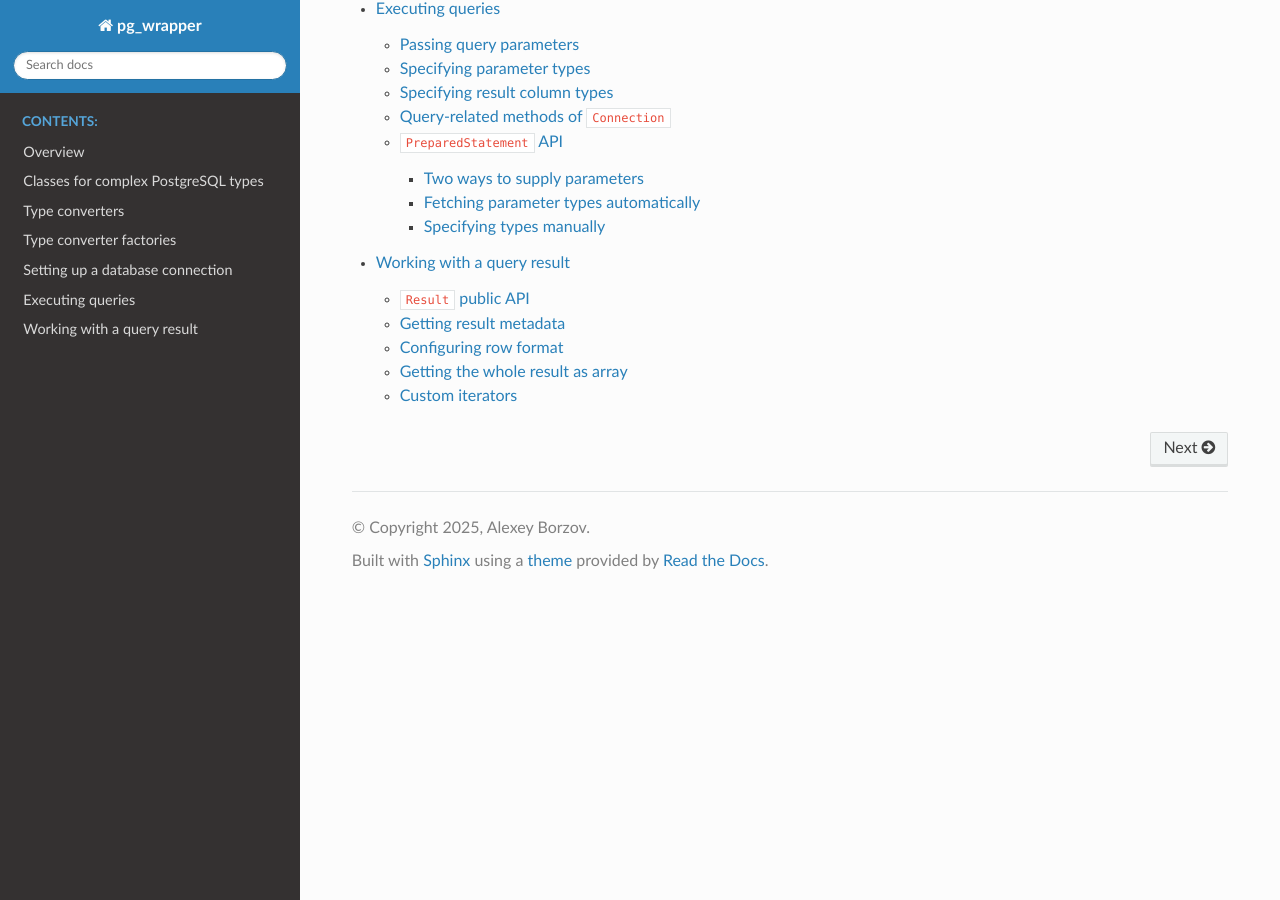
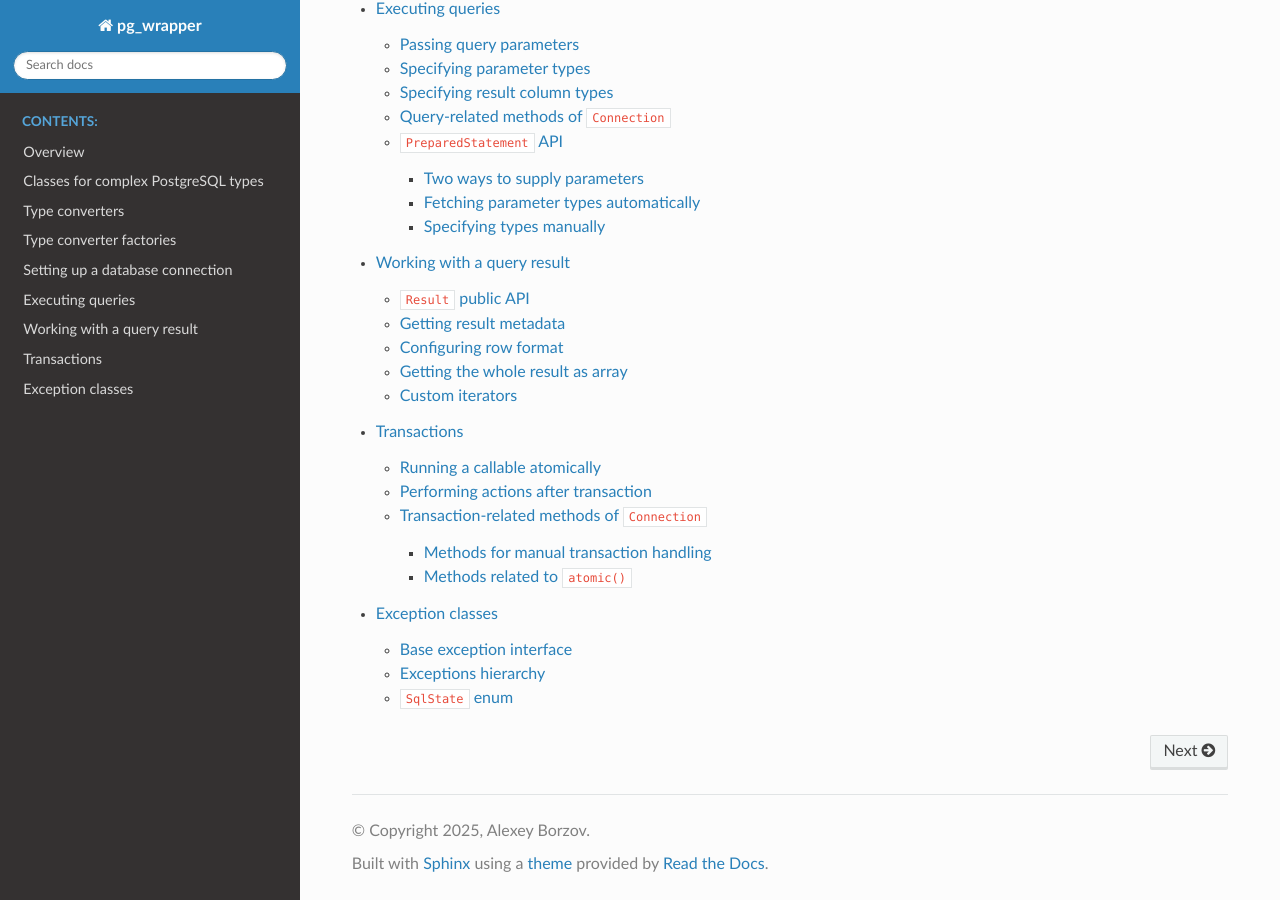
Before and after one commit to sad-spirit/pg-wrapper, a Sphinx documentation site: the page built from docs/index.rst, in a window 1280 px wide and 900 px high, scrolled down 1496 px. Built offline with Sphinx 7.4.7 and the Read the Docs theme 3.1.0, drawn with Linux system fonts in a browser that asks for light colours; some of the changed lines change nothing that is shown.

Commit message:
Documented transaction handling and exceptions

```diff
--- /dev/null
+++ b/docs/exceptions.rst
@@ -0,0 +1,168 @@
+.. _exceptions:
+
+=================
+Exception classes
+=================
+
+pg_wrapper contains a base exception interface and several specialized exception classes that implement it.
+
+The exceptions that represent database errors are created based on ``SQLSTATE`` error codes and contain those codes,
+this allows handling errors not relying on (often localized) error messages.
+
+Base exception interface
+========================
+
+The package contains base exception interface ``\sad_spirit\pg_wrapper\Exception`` and several specialized exception
+classes that extend `SPL Exception classes <https://www.php.net/manual/en/spl.exceptions.php>`__ and implement
+this interface. Therefore all exceptions thrown in ``pg_wrapper`` can be caught like this
+
+.. code-block:: php
+
+    use sad_spirit\pg_wrapper\Exception as PackageException;
+
+    try {
+        // Do some database-related stuff
+    } catch (PackageException $e) {
+        // Database-related exception, it is usually a bad idea to show its message to the user
+    }
+
+It is also possible to catch specific SPL exceptions:
+
+.. code-block:: php
+
+    try {
+        // Do some database-related stuff
+    } catch (\LogicException $e) {
+        // Probably a bug in the code
+    }
+
+Exceptions hierarchy
+====================
+
+All the exception classes below belong to ``sad_spirit\pg_wrapper\exceptions`` namespace:
+
+``BadMethodCallException extends \BadMethodCallException``
+    Namespaced version of
+    `SPL's BadMethodCallException <https://www.php.net/manual/en/class.badmethodcallexception.php>`__
+
+    Thrown if method call is either disallowed altogether, e.g. ``Result::offsetSet()``,
+    or disallowed in current context, e.g. ``Connection::onCommit()`` outside of ``atomic()`` closure.
+
+``InvalidArgumentException extends \InvalidArgumentException``
+    Namespaced version of
+    `SPL's InvalidArgumentException <https://www.php.net/manual/en/class.invalidargumentexception.php>`__
+
+    Thrown e.g. by ``DefaultTypeConverterFactory::getConverterForTypeSpecification()`` if an invalid type name
+    was provided.
+
+``OutOfBoundsException extends \OutOfBoundsException``
+    Namespaced version of
+    `SPL's OutOfBoundsException <https://www.php.net/manual/en/class.outofboundsexception.php>`__
+
+    Thrown e.g. by ``Result`` methods if a non-existent column name / index was given.
+
+``TypeConversionException extends \DomainException``
+    Thrown when conversion of value from/to database representation fails. This is thrown almost exclusively in
+    :ref:`type converters <converters>`.
+
+``RuntimeException extends \RuntimeException``
+    Namespaced version of
+    `SPL's RuntimeException <https://www.php.net/manual/en/class.runtimeexception.php>`__
+
+    Thrown e.g. by ``Connection::createSavepoint()`` if called outside of transaction block.
+
+    ``ServerException``
+        Base class for exceptions coming from Postgres. Defines ``getSqlState(): ?SqlState`` method returning a case
+        of :ref:`SqlState enum <exceptions-enum>` for an error code, if one was available.
+
+        ``ConnectionException``
+            Thrown when database connection fails / is broken.
+
+        ``server\ConstraintViolationException``
+            Thrown when database integrity constraint is violated. It defines an additional
+            ``getConstraintName(): ?string`` method returning name of that constraint
+            if one is available.
+
+        ``server\DataException``
+            Thrown when there are problems with processed data, like division by zero or numeric value out of range.
+
+        ``server\FeatureNotSupportedException``
+            Thrown when an attempt to use functionality not supported by Postgres is made.
+
+        ``server\InsufficientPrivilegeException``
+            Thrown when an action fails due to insufficient permissions.
+
+        ``server\InternalErrorException``
+            Thrown when a database encounters some internal error: e.g. transaction state is invalid.
+
+            Most commonly this happens when trying to execute anything except ``ROLLBACK`` after previous error
+            in transaction block.
+
+        ``server\OperationalException``
+            Thrown for errors related to database's operation that are not necessarily under the control of
+            programmer.
+
+            ``server\QueryCanceledException``
+                Thrown when query is canceled, either due to ``statement_timeout`` setting or user request.
+
+            ``server\TransactionRollbackException``
+                Thrown when transaction is rolled back due to deadlock or serialization failure.
+
+                Unlike other exceptions, queries that caused this one often *need* to be repeated.
+
+        ``server\ProgrammingException``
+            Thrown for programming errors: invalid SQL syntax, undefined or ambiguous objects, etc.
+
+
+Generally, if a query fails:
+
+- ``ConnectionException`` is thrown when connection to server failed;
+- Appropriate subclass of ``ServerException`` is thrown based on ``SQLSTATE`` error
+  code when said code is available and accepted by ``SqlState`` enum;
+- Generic ``ServerException`` otherwise.
+
+.. _exceptions-enum:
+
+``SqlState`` enum
+=================
+
+``\sad_spirit\pg_wrapper\exceptions\SqlState`` is a string-backed ``enum`` representing
+`PostgreSQL error codes <https://www.postgresql.org/docs/current/static/errcodes-appendix.html>`__.
+
+Its case names are "condition names" from the table in the above link, these are used in PL/PgSQL
+for exception handling
+
+.. code-block:: postgres
+
+    do $$
+        declare x numeric;
+        begin
+            x := 1 / 0;
+        exception
+            when division_by_zero then
+                raise notice 'caught division_by_zero';
+        end;
+    $$;
+
+Catching the same error in PHP:
+
+.. code-block:: php
+
+    use sad_spirit\pg_wrapper\exceptions\ServerException;
+    use sad_spirit\pg_wrapper\exceptions\SqlState;
+
+    try {
+        $connection->execute('select 1 / 0');
+    } catch (ServerException $e) {
+        if (SqlState::DIVISION_BY_ZERO === $e->getSqlState()) {
+            echo 'caught division_by_zero';
+        }
+    }
+
+The backing strings for ``SqlState`` cases are five-character error codes that follow the SQL standard's conventions.
+First two characters of an error code denote a class of errors, while the last three characters indicate
+a specific condition within that class. Each class contains a “standard” error code having ``000``
+for the last three characters.
+
+The enum has a ``genericSubclass()`` method returning a case with such a standard error code for the given case,
+this is used by ``ServerException::fromConnection()`` for creating a proper subclass of itself.
--- a/docs/index.rst
+++ b/docs/index.rst
@@ -22,3 +22,5 @@ features like transparent conversion of query results work only with the wrapper
    connecting
    queries
    result
+   transactions
+   exceptions
--- /dev/null
+++ b/docs/transactions.rst
@@ -0,0 +1,193 @@
+.. _transactions:
+
+============
+Transactions
+============
+
+While ``Connection`` has :ref:`usual methods for controlling transactions and savepoints <transactions-methods-manual>`,
+the suggested approach is to use ``atomic()`` method. It takes a callable and executes it atomically, reducing
+the need for boilerplate code.
+
+Running a callable atomically
+=============================
+
+Using ``atomic()`` to execute a callable
+
+.. code-block:: php
+
+   $connection->atomic(function () {
+       // do some stuff
+   });
+
+is roughly equivalent to
+
+.. code-block:: php
+
+   $connection->beginTransaction();
+   try {
+       // do some stuff
+       $connection->commit();
+   } catch (\Throwable $e) {
+       $connection->rollback();
+       throw $e;
+   }
+
+``atomic()`` calls can be nested, the inner call may create a savepoint
+(this behaviour is controlled by a second argument to ``atomic()`` and is disabled by default) and
+thus be rolled back without affecting the whole transaction:
+
+.. code-block:: php
+
+   // note that connection object will be passed as an argument to callback
+   $stored = $connection->atomic(function (Connection $connection) {
+       storeSomeRecords();
+       try {
+           // We know that the function may fail due to some unique constraint violation
+           // and are perfectly fine with that, so request a savepoint for inner atomic block
+           $connection->atomic(function () {
+               populateSomeDictionaries();
+           }, true);
+       } catch (ConstraintViolationException $e) {
+           // even if the inner atomic() failed the outer atomic may proceed
+       }
+       return storeSomethingElse();
+   });
+
+.. note::
+    The example above shows the correct way to catch errors with atomic, that is *around* ``atomic()`` call.
+    As ``atomic()`` looks at exceptions to know whether callback succeeded or failed, catching and
+    handling exceptions around individual queries will break that logic. If necessary, add another ``atomic()``
+    call for these queries.
+
+Internally ``atomic()`` does the following
+
+- opens a transaction in the outermost ``atomic()`` call;
+- creates a savepoint when entering an inner ``atomic()`` call;
+- performs a callback, whatever it returns will be returned by ``atomic()``;
+- releases or rolls back to the savepoint when exiting an inner call;
+- commits or rolls back the transaction when exiting the outermost call.
+
+If savepoint wasn't created for an inner call, ``atomic()`` will perform
+the rollback when exiting the first parent call with a savepoint if
+there is one, and the outermost call otherwise.
+
+.. note::
+    If a transaction was already open before an outermost ``atomic()`` call made with ``$savepoint = false``,
+    it will not be committed or rolled back on exit, you'll have to do it explicitly. If an error happens,
+    ``atomic()`` will, however, mark the transaction "for rollback only".
+
+Performing actions after transaction
+====================================
+
+Sometimes you need to perform an action related to the current database transaction, but only if the transaction
+successfully commits, e.g. send an email notification, or invalidate a cache. You may also need to do
+some cleanup after a rollback.
+
+``Connection`` has methods for registering callbacks that will run after
+commit and rollback: ``onCommit()`` and ``onRollback()``. You can only
+use these methods inside ``atomic()``, outside you'll get
+``BadMethodCallException``.
+
+.. code-block:: php
+
+   $connection->atomic(function (Connection $connection) {
+       $connection->onCommit(function () {
+           sendAnEmail();
+           resetACache();
+       });
+       $connection->onRollback(function () {
+           resetSomeModelProperties();
+           clearSomeFiles();
+       });
+   });
+
+Savepoints created by nested ``atomic()`` calls are handled correctly.
+If inner ``atomic()`` call fails, and the transaction is rolled back to
+savepoint, then ``onCommit()`` callbacks registered within that call and
+nested ``atomic()`` calls will not run after transaction commit. Their
+``onRollback()`` callbacks will run instead.
+
+Callbacks are executed *outside the transaction* after a commit or
+rollback. This means that an error in ``onCommit()`` callback will not
+cause a rollback.
+
+.. note::
+    While ``Connection`` takes reasonable precautions to run ``onRollback()`` callbacks in case of implicit rollback
+    (lost connection to database while in transaction, script ``exit()`` while in transaction), it is possible that
+    the script terminates in such a way that callbacks will not run.
+
+.. _transactions-methods:
+
+Transaction-related methods of ``Connection``
+=============================================
+
+There are two distinct groups of methods in ``Connection`` that are related to transactions:
+
+- Methods that are used to manually start and finish them. These are either outright unusable in ``atomic()`` closures
+  or should be used with caution;
+- Those related to ``atomic()``, most of these will throw a ``BadMethodCallException`` if called outside ``atomic()``.
+
+
+.. _transactions-methods-manual:
+
+Methods for manual transaction handling
+---------------------------------------
+
+``public function beginTransaction(): $this``
+    Starts a transaction. Will throw a ``BadMethodCallException`` if called within ``atomic()`` block.
+
+``public function commit(): $this``
+    Commits a transaction. Will throw a ``BadMethodCallException`` if called within ``atomic()`` block.
+
+``public function rollback(): $this``
+    Rolls back a transaction. Will throw a ``BadMethodCallException`` if called within ``atomic()`` block.
+
+``public function inTransaction(): bool``
+    Checks whether a transaction is currently open.
+
+``public function createSavepoint(string $savepoint): $this``
+    Creates a new savepoint with the given name. Will throw a ``RuntimeException`` if called outside a transaction.
+
+``public function releaseSavepoint(string $savepoint): $this``
+    Releases the given savepoint. Will throw a ``RuntimeException`` if called outside a transaction.
+
+``public function rollbackToSavepoint(string $savepoint): $this``
+    Rolls back to the given savepoint. Will throw a ``RuntimeException`` if called outside a transaction.
+
+
+Methods related to ``atomic()``
+-------------------------------
+
+``public function atomic(callable $callback, bool $savepoint = false): mixed``
+    Runs the given ``$callback`` atomically, returns the value returned by it. ``$callback`` receives the ``Connection``
+    instance as an argument.
+
+    Before running ``$callback`` ``atomic()`` ensures the transaction is started and creates a savepoint on nested call
+    if ``$savepoint`` is ``true``. Since savepoints add a bit of overhead, their creation is disabled by default.
+
+    If ``$callback`` executes normally then transaction is committed or savepoint is released. In case of exception
+    the transaction is rolled back (maybe to savepoint) and exception is re-thrown.
+
+``public function onCommit(callable $callback): $this``
+    Registers a callback that will execute when the transaction is committed. Throws a
+    ``BadMethodCallException`` if called outside ``atomic()``.
+
+``public function onRollback(callable $callback): $this``
+    Registers a callback that will execute when the transaction is rolled back. Throws a
+    ``BadMethodCallException`` if called outside ``atomic()``.
+
+``public function setNeedsRollback(bool $needsRollback): $this``
+    Sets/resets the ``$needsRollback`` flag for the current transaction. If this flag is set, then the only possible
+    outcome for the current transaction is ``rollback()``, attempts to perform other queries will cause
+    exceptions. ``atomic()`` uses this flag internally to signal to the outer call that the inner call failed.
+
+    This method should only be used when doing some custom error handling in ``atomic()`` and will raise a
+    ``BadMethodCallException`` if used outside.
+
+``public function needsRollback(): bool``
+    Returns the above ``$needsRollback`` flag, specifying whether transaction should be rolled back due to an error
+    in an inner block.
+
+``public function assertRollbackNotNeeded(): void``
+    Throws an exception if ``$needsRollback`` flag was previously set. This is used by query execution methods to
+    prevent queries except ``ROLLBACK``.
```
